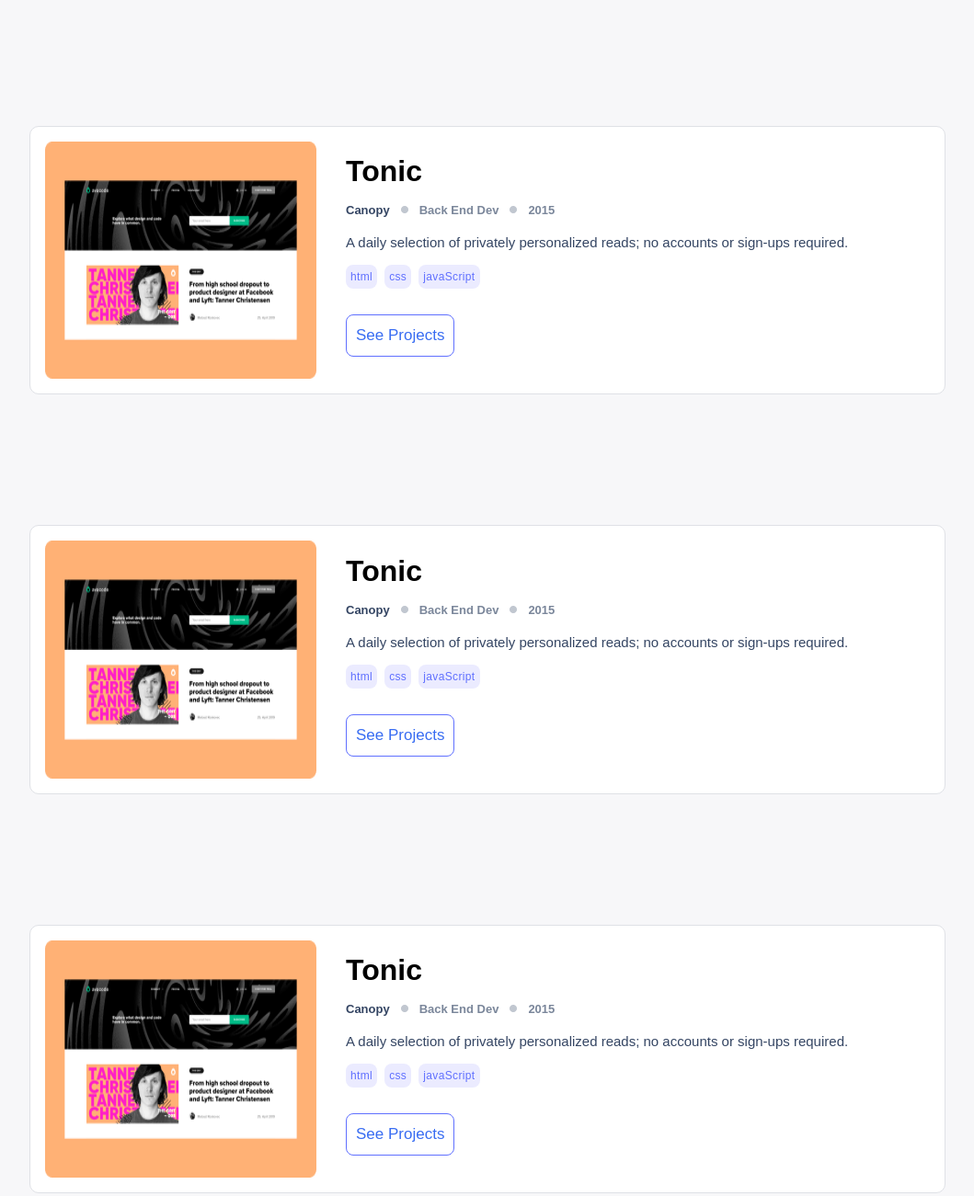
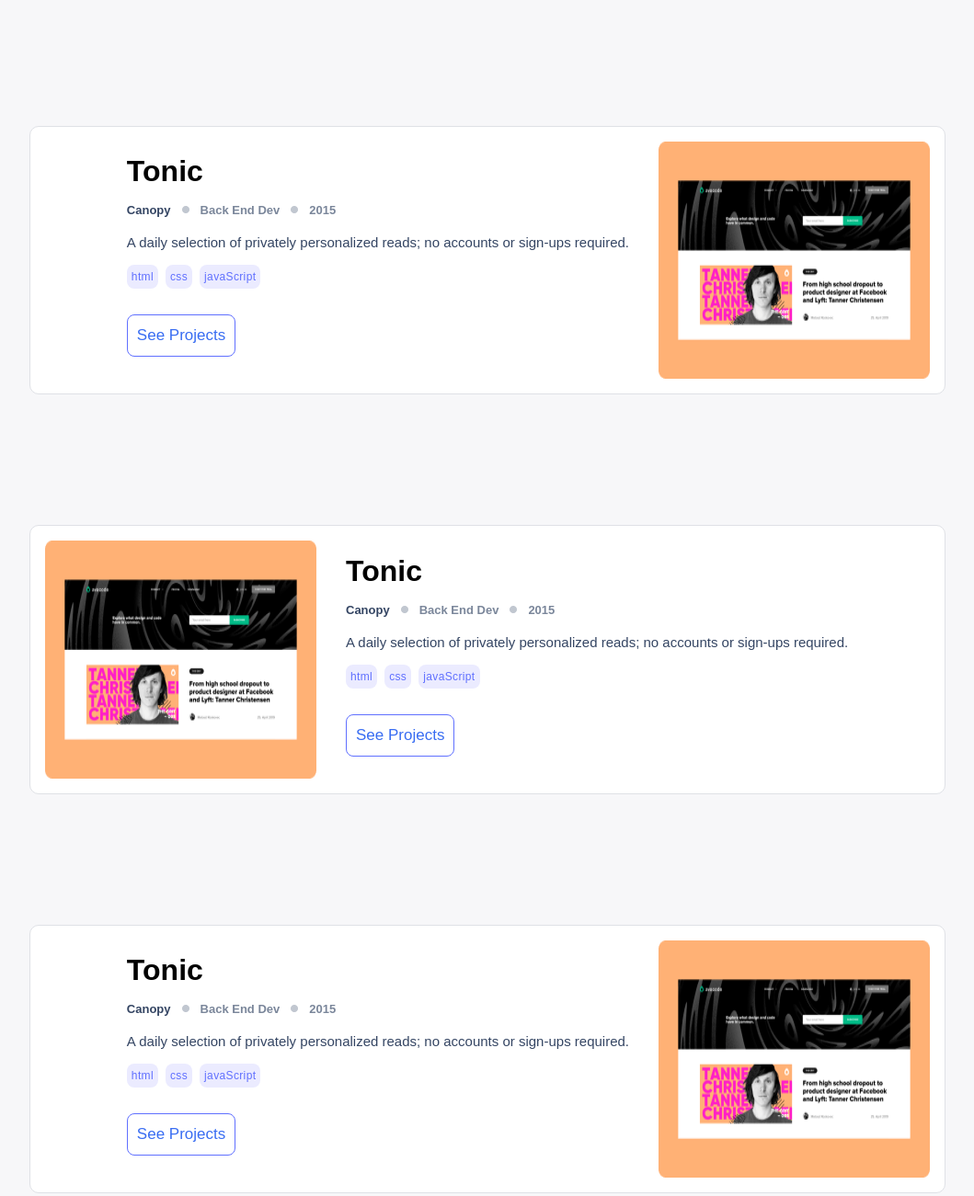
Before and after one commit to Ahsan12356/portfolio-nolonger, a plain HTML site: page index.html in a window 1280 px wide. Shown: the part 1120-2421 px from the top of the page at 92% size, without its empty margins (110-1169 px from the left). Drawn offline with Linux system fonts and the light colour scheme.

Commit message:
Correct positions of each card flow direction  according to figma template

```diff
--- a/style.css
+++ b/style.css
@@ -177,6 +177,14 @@ body {
     flex-direction: row;
     margin-left: 142px;
     margin-right: 142px;
+  }
+
+  .card:nth-child(2) {
+    flex-direction: row-reverse;
+  }
+
+  .card:nth-child(4) {
+    flex-direction: row-reverse;
   }
 }
 
```
